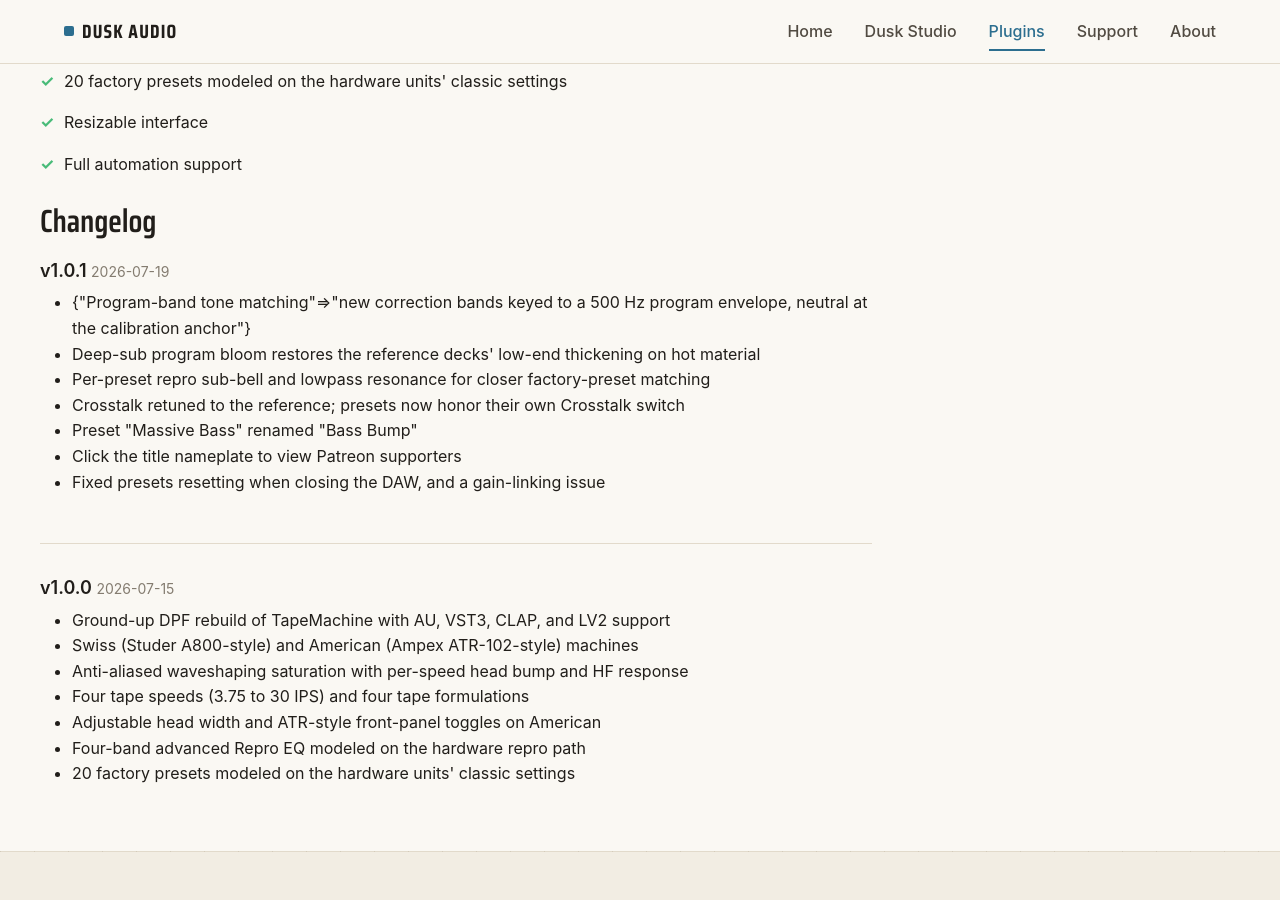
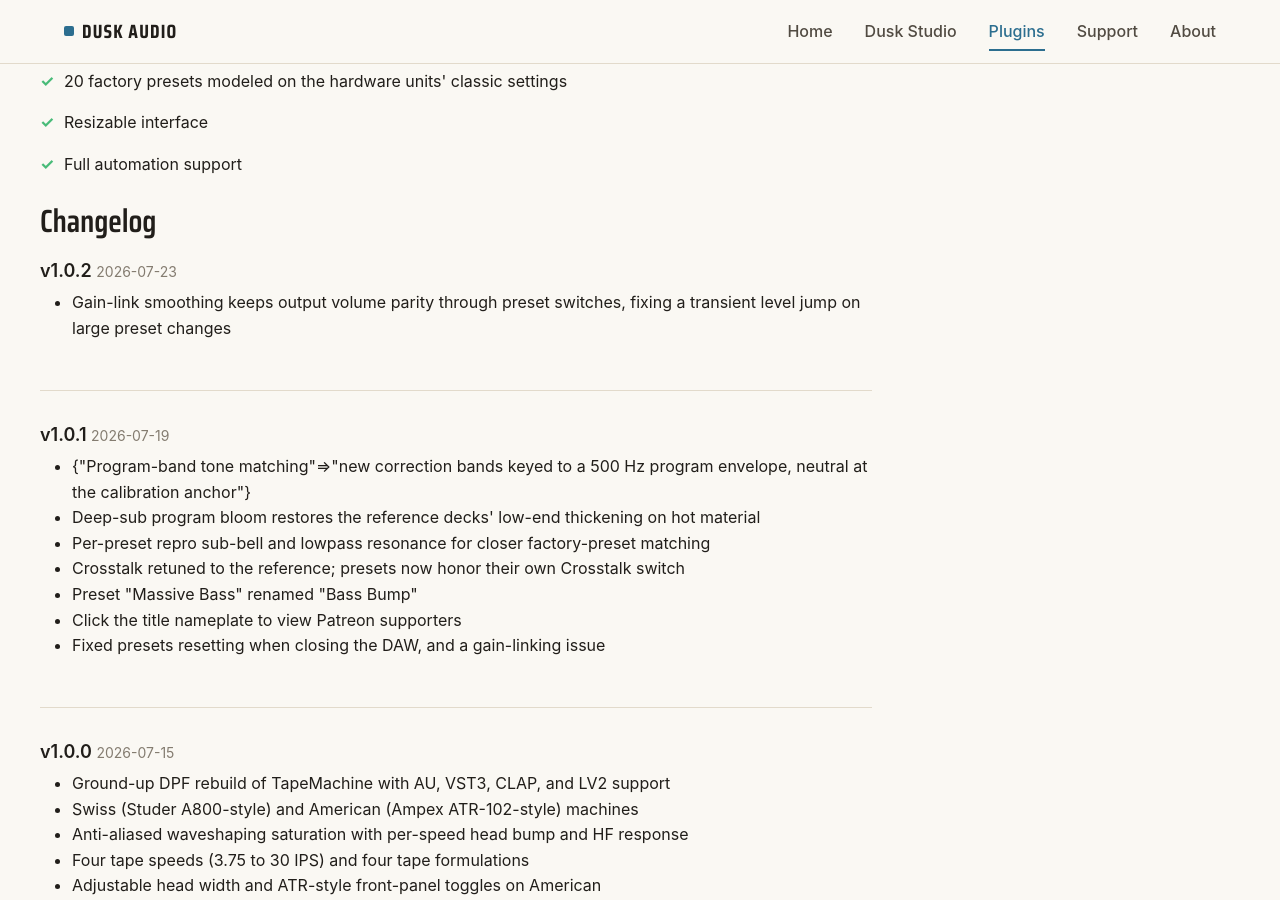
Before and after one commit to dusk-audio/dusk-audio.github.io, a Jekyll site: the page built from _plugins/tapemachine-2.md, in a window 1280 px wide and 900 px high, scrolled down 6144 px. Built offline with Jekyll 4.4.1, drawn with Linux system fonts in a browser that asks for light colours; some of the changed text lies outside the part shown.

Commit message:
Update TapeMachine 2 to v1.0.2

```diff
--- a/_data/plugins.yml
+++ b/_data/plugins.yml
@@ -55,7 +55,7 @@
     the hardware units' classic settings. Completely free.
   status: released
   featured: true
-  version: 1.0.1
+  version: 1.0.2
 - name: Groovemind
   slug: groovemind
   tagline: AI-assisted groove generator
--- a/_plugins/tapemachine-2.md
+++ b/_plugins/tapemachine-2.md
@@ -4,7 +4,7 @@
 slug: tapemachine-2
 tagline: Two-Machine Analog Tape Emulation
 description: The next-generation Dusk Audio tape engine with two modeled machines, Swiss and American, featuring anti-aliased saturation, per-speed head bump and HF response, wow & flutter, repro EQ, and machine-authentic front-panel toggles. Free AU, VST3, CLAP, and LV2 plugin for macOS and Linux.
-version: "1.0.1"
+version: "1.0.2"
 screenshot: /assets/images/plugins/tapemachine-2-screenshot.png
 
 features:
@@ -34,6 +34,10 @@
   - "Sample rates: 44.1 kHz to 192 kHz"
 
 changelog:
+  - version: "1.0.2"
+    date: "2026-07-23"
+    changes:
+      - Gain-link smoothing keeps output volume parity through preset switches, fixing a transient level jump on large preset changes
   - version: "1.0.1"
     date: "2026-07-19"
     changes:
```
Also changed, not shown: 2 other files.
